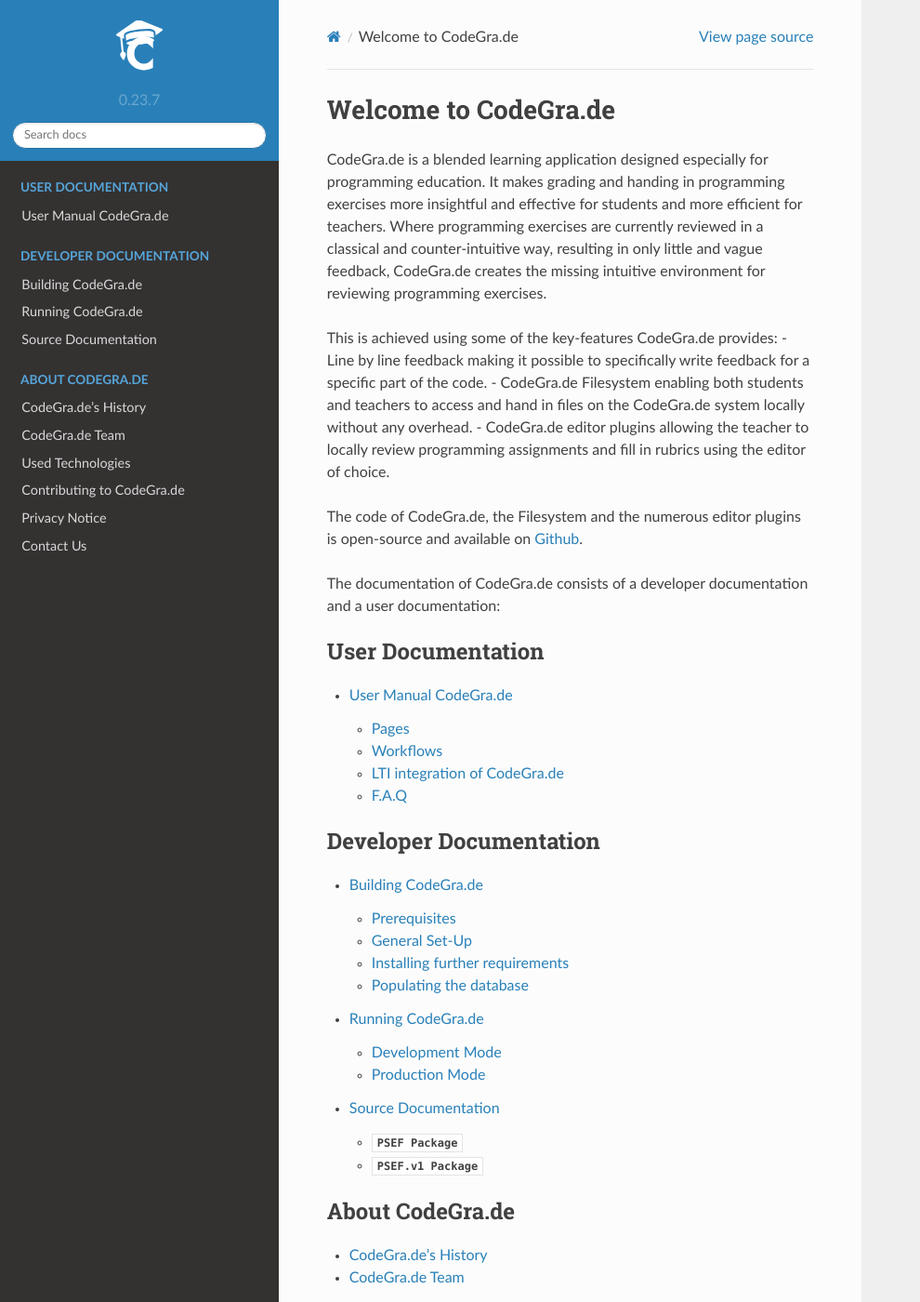
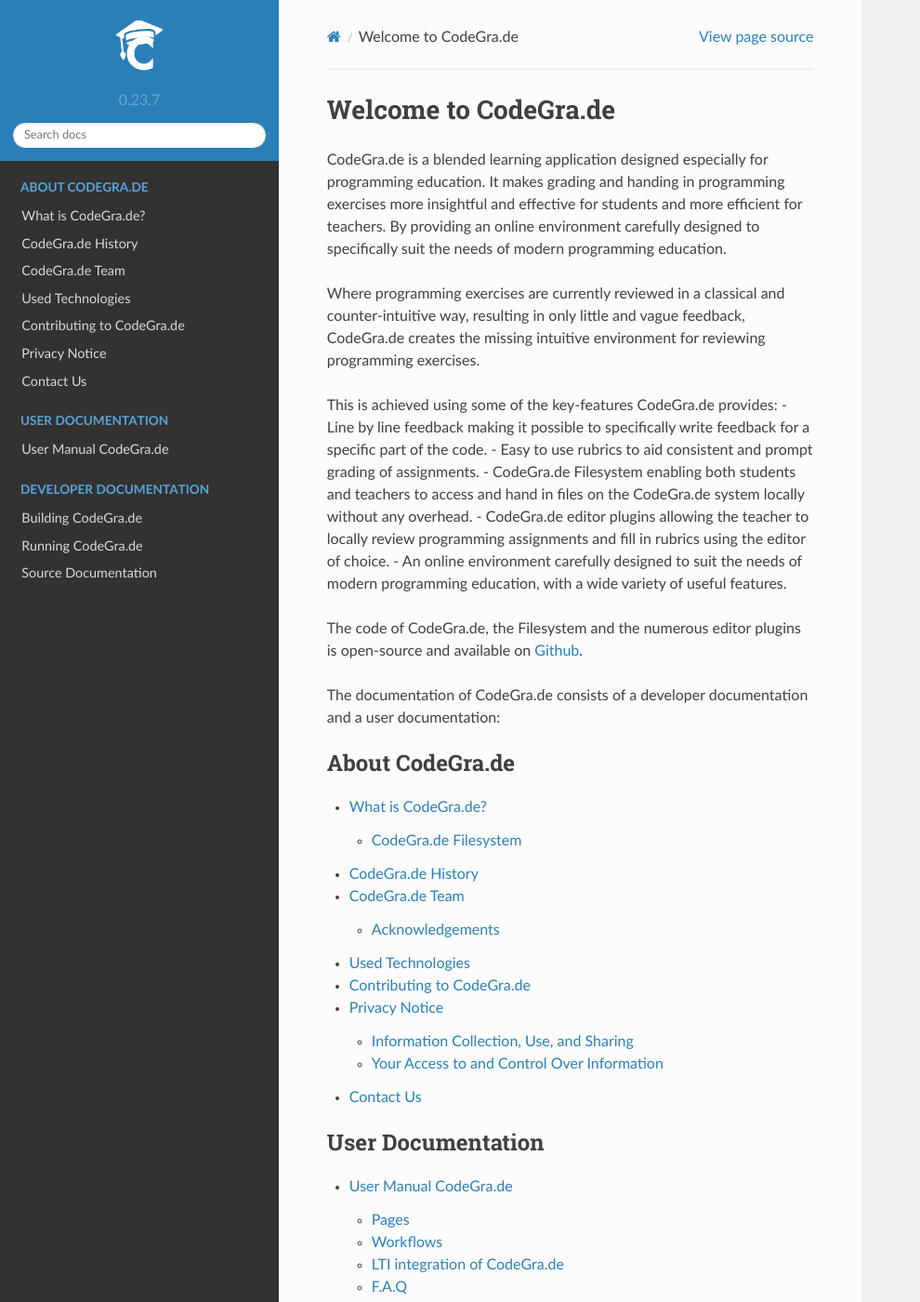
Before and after one commit to agreement/CodeGra.de, a Sphinx documentation site: the page built from docs/index.rst, in a window 1280 px wide and 1400 px high. Shown: the whole window at 93% size, without its empty margins (0-990 px from the left). Built offline with Sphinx 7.4.7 and the Read the Docs theme 2.0.0, drawn with Linux system fonts in a browser that asks for light colours; pages that are not in the unit, such as notebooks, are missing from menus; some of the changed text lies outside the part shown.

Commit message:
Add general about codegrade page

```diff
--- a/docs/about/history.rst
+++ b/docs/about/history.rst
@@ -1,4 +1,4 @@
-CodeGra.de's History
+CodeGra.de History
 ===========================
 
 CodeGra.de originated as project in the Project Software Engineering course at
--- /dev/null
+++ b/docs/about/whatis.rst
@@ -0,0 +1,57 @@
+What is CodeGra.de?
+====================
+CodeGra.de is a blended learning application designed especially for programming
+education. It makes grading and handing in programming exercises more insightful
+and effective for students and more efficient for teachers. By providing an
+online environment carefully designed to specifically suit the needs of modern
+programming education.
+
+Where programming exercises are currently reviewed in a classical and
+counter-intuitive way, resulting in only little and vague feedback, CodeGra.de
+creates the missing intuitive environment for reviewing programming exercises.
+
+This is achieved using some of the key-features CodeGra.de provides:
+- Line by line feedback making it possible to specifically write feedback for a
+specific part of the code.
+- Easy to use rubrics to aid consistent and prompt grading of assignments.
+- CodeGra.de Filesystem enabling both students and teachers to access and hand
+in files on the CodeGra.de system locally without any (website) overhead.
+- CodeGra.de editor plugins allowing the teacher to locally review programming
+assignments and fill in rubrics using the editor of choice.
+- An online environment carefully designed to suit the needs of modern programming
+education, with a wide variety of useful features.
+
+This is all combined in an online environment that seamlessly integrates in
+modern a LMS (e.g. `Canvas <https://www.canvaslms.com/>`_) using the LTI framework. Making
+CodeGra.de both useful as standalone application and as integration in your
+favourite LMS.
+
+CodeGra.de Filesystem
+----------------------
+The CodeGra.de filesystem (or CodeGra.fs) can be used to mount a local
+CodeGra.de instance on your computer to browse the assignments and files on the
+server. The filesystem can be used for students to locally work on the
+CodeGra.de mount and thus automatically hand in the assignment with each save.
+For teachers the filesystem can be used to grade work without any overhead
+locally using a preferred editor.
+
+More information on installing and using the CodeGra.de filesystem can be found
+in this documentation. The Github repository of the Filesystem can be
+found on https://github.com/CodeGra-de/CodeGra.fs.
+
+CodeGra.de Editor Plugins
+^^^^^^^^^^^^^^^^^^^^^^^^^^
+Accompanying the CodeGra.de filesystem are the editor plugins. These plugins
+allow for easy and intuitive grading of work locally in your favourite editor.
+By using the combination of the filesystem and an editor plugin, overhead during
+grading can be reduced to a bare minimum and all focus can be on the actual
+grading of the work.
+
+As of writing, there are editor plugins for the following editors:
+
+* Vim (*CodeGra.vim*)
+* Atom (*CodeGra.atom*)
+* Emacs (*CodeGra.el*)
+
+More information on the usage and installation of the specific plugins can be
+found in this documentation.
--- a/docs/index.rst
+++ b/docs/index.rst
@@ -7,7 +7,10 @@
 ======================================
 CodeGra.de is a blended learning application designed especially for programming
 education. It makes grading and handing in programming exercises more insightful
-and effective for students and more efficient for teachers.
+and effective for students and more efficient for teachers. By providing an
+online environment carefully designed to specifically suit the needs of modern
+programming education.
+
 Where programming exercises are currently reviewed in a classical and
 counter-intuitive way, resulting in only little and vague feedback, CodeGra.de
 creates the missing intuitive environment for reviewing programming exercises.
@@ -15,16 +18,33 @@
 This is achieved using some of the key-features CodeGra.de provides:
 - Line by line feedback making it possible to specifically write feedback for a
 specific part of the code.
+- Easy to use rubrics to aid consistent and prompt grading of assignments.
 - CodeGra.de Filesystem enabling both students and teachers to access and hand
 in files on the CodeGra.de system locally without any overhead.
 - CodeGra.de editor plugins allowing the teacher to locally review programming
 assignments and fill in rubrics using the editor of choice.
+- An online environment carefully designed to suit the needs of modern programming
+education, with a wide variety of useful features.
 
 The code of CodeGra.de, the Filesystem and the numerous editor plugins is
 open-source and available on `Github <https://github.com/CodeGra-de>`_.
 
 The documentation of CodeGra.de consists of a developer documentation and a user
 documentation:
+
+.. _about:
+
+.. toctree::
+    :maxdepth: 2
+    :caption: About CodeGra.de
+
+    about/whatis
+    about/history
+    about/authors
+    about/technologies
+    about/contributing
+    about/privacy
+    about/contact
 
 .. _user-docs:
 
```
Also changed, not shown: other parts of docs/index.rst (+0 -13 lines).
